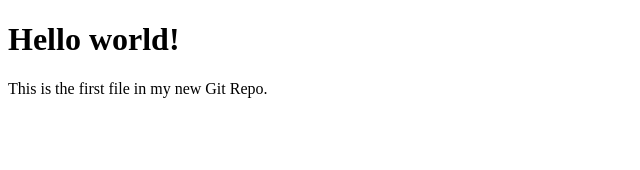
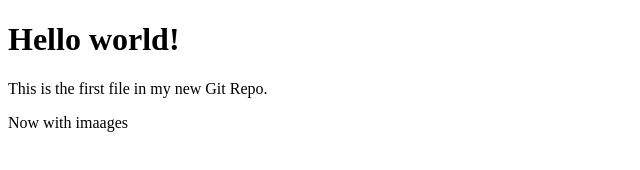
Before and after one commit to allenb2800/git-tutorial, a plain HTML site: page index.html in a window 1280 px wide. Shown: the whole page, without its empty margins (0-640 px from the left). Drawn offline with Linux system fonts and the light colour scheme.

Commit message:
add imaages to index.html

```diff
--- a/index.html
+++ b/index.html
@@ -6,5 +6,6 @@
   <body>
     <h1>Hello world!</h1>
     <p>This is the first file in my new Git Repo.</p>
+    <p>Now with imaages</p>
   </body>
 </html>
```
